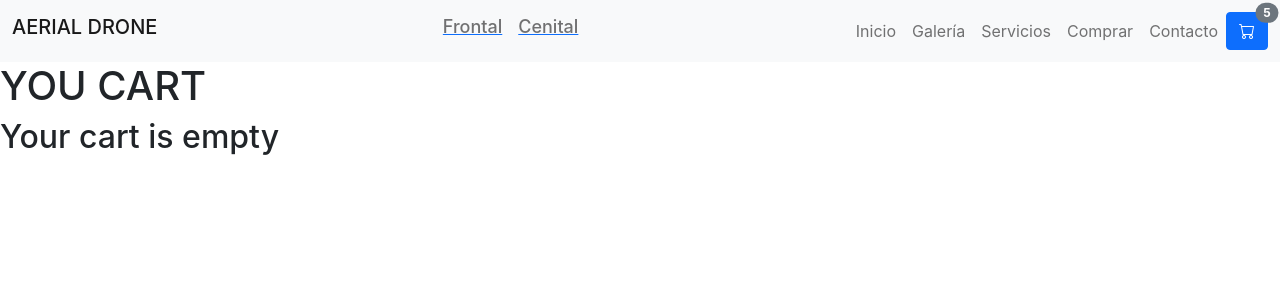
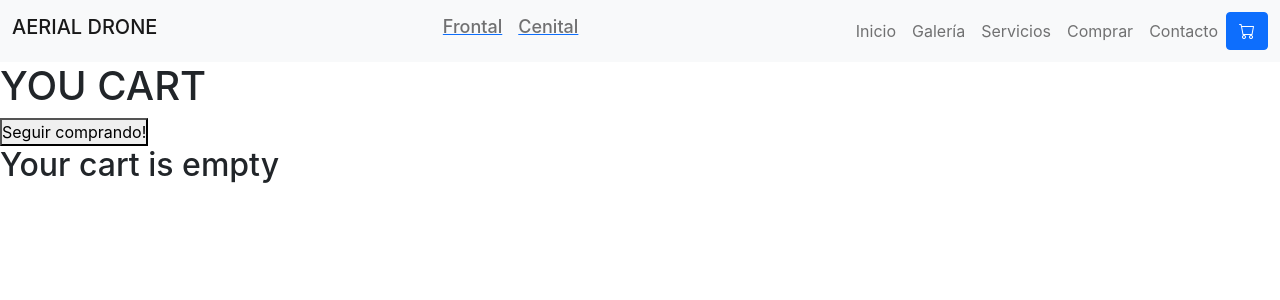
Before and after one commit to juanpablo1932/React-2, a React (Create React App) app: page /cart in a window 1280 px wide. Shown: the top 300 px of the page. Built offline with nearby package versions, Linux system fonts and the light colour scheme.

Commit message:
Se agrega renderizado condicional

```diff
--- a/src/App.css
+++ b/src/App.css
@@ -1,3 +1,8 @@
+* {
+  margin: 0;
+  padding: 0;
+  box-sizing: border-box;
+}
 .App {
   text-align: center;
 }
@@ -93,3 +98,23 @@
   margin-left: 5%;
   margin-bottom: 5%;
 }
+
+.productosDesglose {
+  margin: 0 auto;
+}
+
+.cart {
+  display: flex;
+  /* justify-content: center; */
+  flex-wrap: wrap;
+}
+
+.cart__cards {
+  width: 28%;
+
+  margin: 10px 2.5%;
+}
+
+.cart__img {
+  width: 100%;
+}
--- a/src/components/Cart.js
+++ b/src/components/Cart.js
@@ -1,5 +1,6 @@
 import { useContext } from "react";
 import { CartContext } from "./CartContext";
+import { Link } from "react-router-dom";
 const Cart = () => {
   const test = useContext(CartContext);
 
@@ -7,6 +8,10 @@ const Cart = () => {
     <>
       <section>
         <h1>YOU CART</h1>
+        <Link to="/">
+          {" "}
+          <button>Seguir comprando!</button>
+        </Link>
 
         {test.cartList.length > 0 ? (
           <>
@@ -22,9 +27,10 @@ const Cart = () => {
         ) : (
           <h2>Your cart is empty</h2>
         )}
+        <div className="cart">
           {test.cartList.map((item) => (
-          <div key={item.idItem} style={{ width: "50%" }}>
-            <img src={item.vista} style={{ maxWidth: "100%" }}></img>
+            <div className="cart__cards" key={item.idItem}>
+              <img className="cart__img" src={item.vista}></img>
               <h2>Nombre: {item.name} </h2>
               <h2>Cantidad: {item.qtyItem} foto(s)</h2>
               <h2>Costo: $ {item.costo} USD</h2>
@@ -34,6 +40,7 @@ const Cart = () => {
               </button>
             </div>
           ))}
+        </div>
       </section>
     </>
   );
--- a/src/components/CartContext.js
+++ b/src/components/CartContext.js
@@ -35,6 +35,10 @@ const CartContextProvider = ({ children }) => {
       0
     );
   };
+  // const cantidadTotalIcon = () => {
+  //   let totalIcon = cartList.map((total) => total.qtyItem);
+  //   return totalIcon;
+  // };
   const precioTotal = () => {
     let totalPrecio = cartList.map((total) => total.costo * total.qtyItem);
     return totalPrecio.reduce(
@@ -51,6 +55,7 @@ const CartContextProvider = ({ children }) => {
         clear,
         cantidadTotal,
         precioTotal,
+        // cantidadTotalIcon,
       }}
     >
       {children}
--- a/src/components/CartWidget.js
+++ b/src/components/CartWidget.js
@@ -1,14 +1,20 @@
 import { CartContext } from "./CartContext";
 import { useContext } from "react";
+import { Link } from "react-router-dom";
 const CartWidget = () => {
+  const test = useContext(CartContext);
   return (
     <>
-      <button type="button" className="btn btn-primary position-relative">
-        <i className="bi bi-cart"></i>
-        <span className="position-absolute top-0 start-100 translate-middle badge rounded-pill bg-secondary">
-          5
-        </span>
-      </button>
+      <Link to="/cart">
+        <button type="button" className="btn btn-primary position-relative">
+          <i className="bi bi-cart"></i>
+          {test.cartList.length > 0 && (
+            <span className="position-absolute top-0 start-100 translate-middle badge rounded-pill bg-secondary">
+              {test.cantidadTotal()}
+            </span>
+          )}
+        </button>
+      </Link>
     </>
   );
 };
--- a/src/components/ItemDetail.js
+++ b/src/components/ItemDetail.js
@@ -31,9 +31,15 @@ export default function ItemDetail(item) {
                 {itemCount === 0 ? (
                   <ItemCount stock={item.stock} initial="1" onAdd={onAdd} />
                 ) : (
-                  <Link to="/cart">
-                    <button>GO TO CART</button>
-                  </Link>
+                  <>
+                    <Link to="/cart">
+                      <button>Terminar mi compra</button>
+                    </Link>
+                    <Link to="/">
+                      {" "}
+                      <button>Seguir comprando!</button>
+                    </Link>
+                  </>
                 )}
               </div>
             </div>
```
Lines whose indentation alone changed are shown as unchanged.
